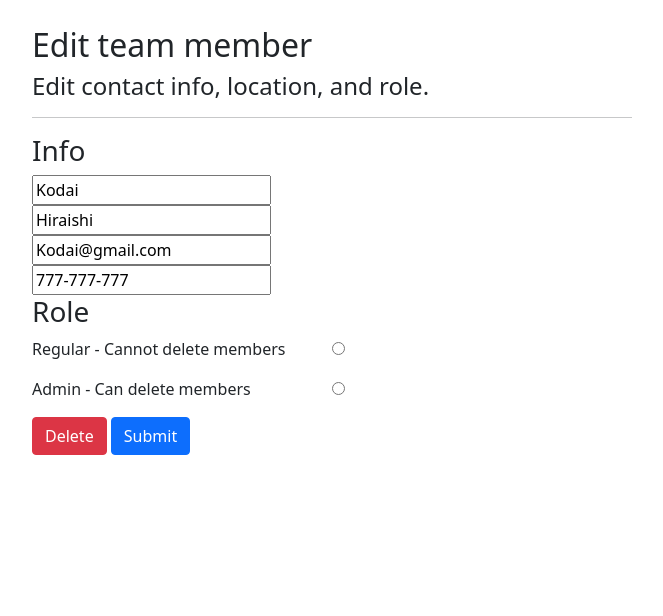
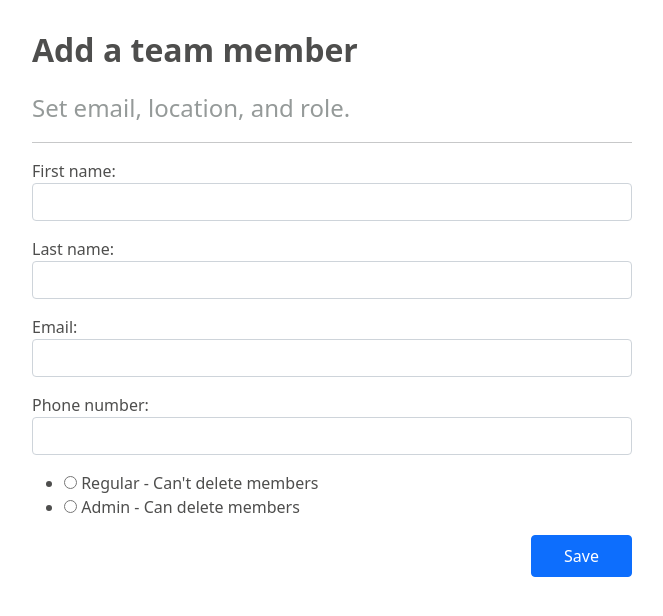
Before and after one commit to khishh/team-management-app, a Django app: page /teammembers/2 in a window 1280 px wide. Shown: the top 616 px of the page, without its empty margins (308-971 px from the left). Run offline with Django 3.2, Linux system fonts and the light colour scheme; data comes from the database, SQL or seed files in the repository; both versions use the stored data as it was after the commit; some libraries are stand-ins or nearby versions.

Commit message:
implemented member add form

```diff
--- /dev/null
+++ b/api/forms.py
@@ -0,0 +1,25 @@
+from django import forms
+from django.core.exceptions import ValidationError
+
+from api.models import TeamMember
+
+admin_choices = [(True, 'Regular - Can\'t delete members'),
+                 (False, 'Admin - Can delete members')]
+
+
+class TeamMemberForm(forms.Form):
+
+    first_name = forms.CharField(
+        max_length=50, widget=forms.TextInput(attrs={'class': 'form-control'}))
+    last_name = forms.CharField(
+        max_length=50, widget=forms.TextInput(attrs={'class': 'form-control'}))
+    email = forms.EmailField(max_length=255, widget=forms.EmailInput(
+        attrs={'class': 'form-control'}))
+    phone_number = forms.CharField(
+        max_length=12, widget=forms.TextInput(attrs={'class': 'form-control'}))
+    is_admin = forms.BooleanField(
+        required=False, widget=forms.RadioSelect(choices=admin_choices), label='')
+
+# class TeammemberForm(forms.ModelForm):
+#     class Meta:
+#         model = TeamMember
--- a/api/static/css/base.css
+++ b/api/static/css/base.css
@@ -27,3 +27,7 @@
     color: #959A99;
     height: 2px;
 }
+
+.submit-button {
+    padding: 0.5rem 2rem;
+}
--- a/api/templates/base.html
+++ b/api/templates/base.html
@@ -7,7 +7,7 @@
     <link rel="stylesheet" href={% static 'css/base.css' %}>
     <link rel="stylesheet" href={% static 'css/teammember_list.css' %}>
     <link rel="stylesheet" href={% static 'css/teammember_details.css' %}>
-
+    <link rel="stylesheet" href={% static 'css/teammember_form.css' %}>
 
     <title>{% block title %}Team Management App{% endblock %}</title>
 </head>
--- /dev/null
+++ b/api/templates/teammembers/teammember_add_form.html
@@ -0,0 +1,16 @@
+{% extends "base.html" %}
+
+{% block content %}
+
+<p class="fs-2 fw-bolder black-text ">Add a team member</h2>
+<p class="fs-4 grey-text">Set email, location, and role.</h4>
+<hr>
+<form action="form" method="post">
+    <div class="form-group black-text">
+        {% csrf_token %}
+        {{ form.as_p }}
+    </div>
+    <button type="submit" class="btn btn-primary submit-button" style="float: right; clear: right;">Save</button>
+</form>
+
+{% endblock %}
--- a/api/templates/teammembers/teammember_list.html
+++ b/api/templates/teammembers/teammember_list.html
@@ -8,7 +8,7 @@
             <p class="fs-4 grey-text">You have {{ team_members|length }} team members.</h4>
         </div>
         <div id="teammember-list-header-right">
-            <button type="button" class="btn btn-success">Add new member</button>
+            <button type="button" class="btn btn-primary" onclick="location.href='add'">Add new member</button>
         </div>
     </div>
 
--- a/api/urls.py
+++ b/api/urls.py
@@ -7,9 +7,10 @@ router = routers.DefaultRouter()
 router.register(r'teammembers', views.TeamMemberViewSet)
 
 urlpatterns = [
-    path('', include(router.urls)),
+    path('api/', include(router.urls)),
     path('api-auth/', include('rest_framework.urls', namespace='rest_framework')),
-    path('datetime/', views.current_datetime),
-    path('teammembers/list', views.TeamMemberListView.as_view()),
-    path('teammembers/<int:pk>', views.TeamMemberDetailView.as_view())
+    path('teammembers/', views.TeamMemberListView.as_view()),
+    # path('teammembers/<int:pk>', views.TeamMemberDetailView.as_view()),edit_teammember_form
+    path('teammembers/<int:pk>', views.edit_teammember_form),
+    path('teammembers/add', views.add_teammember_form)
 ]
--- a/api/views.py
+++ b/api/views.py
@@ -1,34 +1,70 @@
-from django.shortcuts import render
+from django.shortcuts import get_object_or_404, render
 from django.views.generic import ListView, DetailView
 from rest_framework import viewsets
+from django.http import HttpResponseRedirect
 
 from .serializer import TeamMemberSerializer
 from .models import TeamMember
-
-# Delete below
-from django.http import HttpResponse
-import datetime
-
-def current_datetime(request):
-    now = datetime.datetime.now()
-    html = "<html><body>It is now %s.</body></html>" % now
-    return HttpResponse(html)
+from .forms import TeamMemberForm
 
 # Create your views here.
+
 
 class TeamMemberViewSet(viewsets.ModelViewSet):
     queryset = TeamMember.objects.all()
     serializer_class = TeamMemberSerializer
+
 
 class TeamMemberListView(ListView):
     model = TeamMember
     template_name = 'teammembers/teammember_list.html'
     context_object_name = 'team_members'
 
+
 class TeamMemberDetailView(DetailView):
     model = TeamMember
     template_name = 'teammembers/teammember_details.html'
     context_object_name = 'team_member'
 
-    def onclick():
-        print('button clicked')
+
+# Form below
+
+def convert_member_from_form(cleaned_data: dict):
+    first_name = cleaned_data['first_name']
+    last_name = cleaned_data['last_name']
+    email = cleaned_data['email']
+    phone_number = cleaned_data['phone_number']
+    is_admin = cleaned_data['is_admin']
+    return TeamMember(first_name=first_name, last_name=last_name,
+                      email=email, phone_number=phone_number, is_admin=is_admin)
+
+
+def add_teammember_form(request):
+    if request.method == 'POST':
+        form = TeamMemberForm(request.POST)
+
+        if form.is_valid():
+            new_member = convert_member_from_form(form.cleaned_data)
+            new_member.save()
+            return HttpResponseRedirect('/teammembers')
+
+    else:
+        form = TeamMemberForm()
+
+    return render(request, 'teammembers/teammember_add_form.html', {'form': form})
+
+def edit_teammember_form(request, pk):
+    teammember = get_object_or_404(TeamMember, pk=pk)
+    print(teammember.first_name)
+    if request.method == 'POST':
+        form = TeamMemberForm(request.POST)
+
+        if form.is_valid():
+            new_member = convert_member_from_form(form.cleaned_data)
+            new_member.save()
+            return HttpResponseRedirect('/teammembers')
+
+    else:
+        form = TeamMemberForm()
+
+    return render(request, 'teammembers/teammember_add_form.html', {'form': form})
```
Also changed, not shown: api/static/css/teammember_form.css (added), db.sqlite3.
